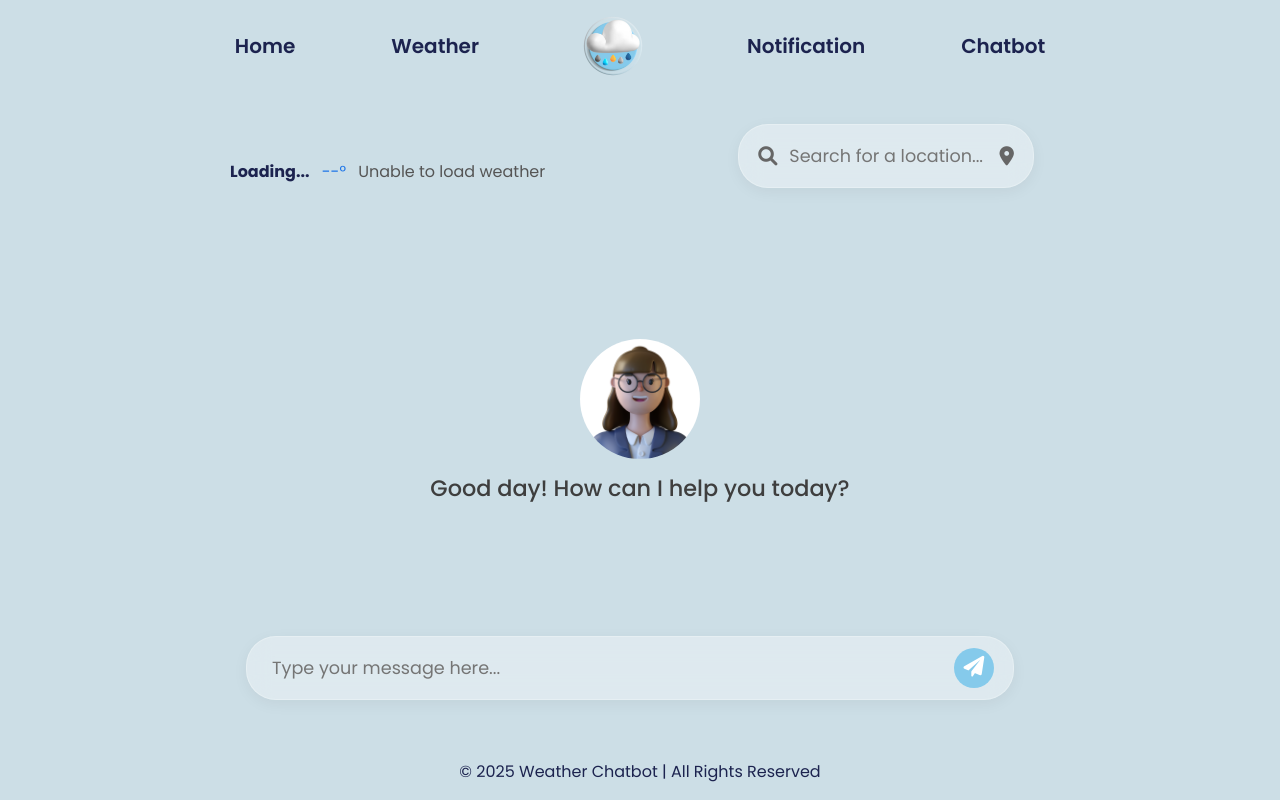
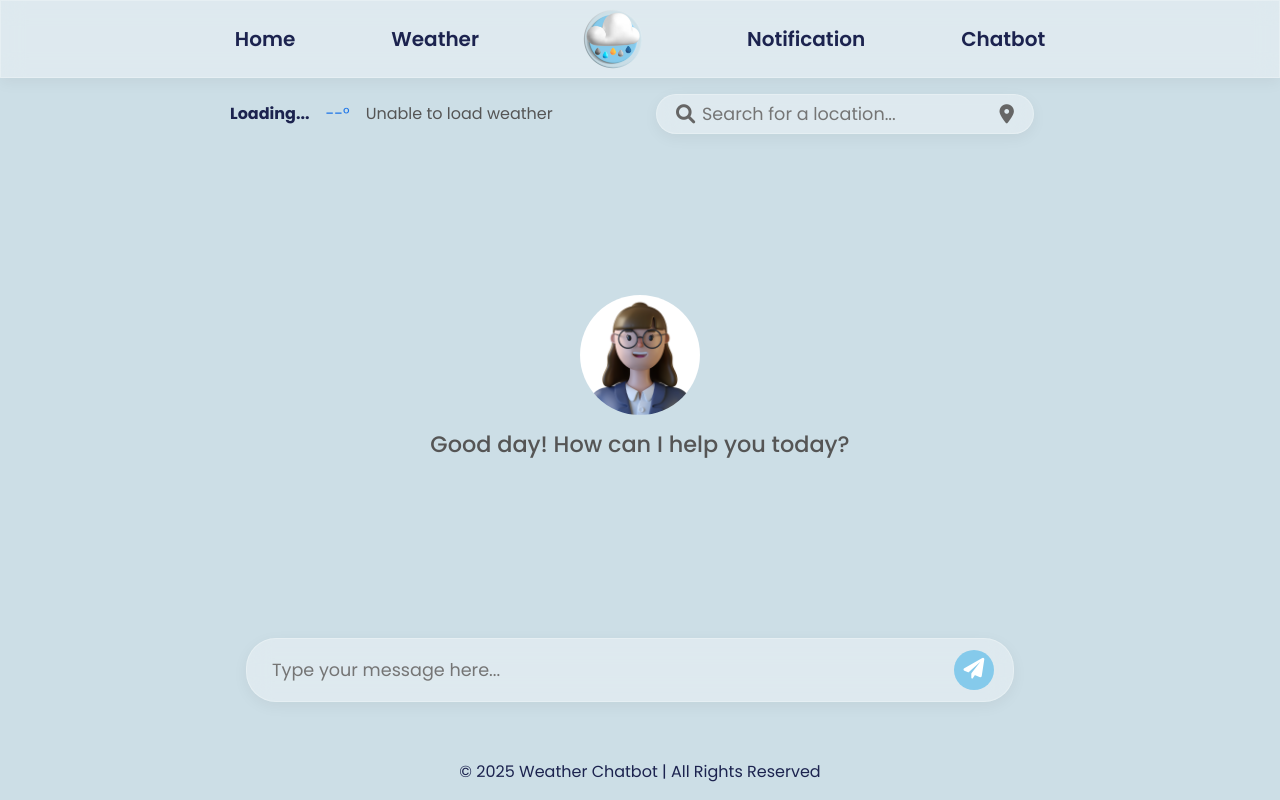
Before and after one commit to ywxvnz/weather-chatbot, a CodeIgniter app: page /WeatherChatbot/chatbot in a window 1280 px wide. Run offline with CodeIgniter, Linux system fonts and the light colour scheme.

Commit message:
glass effect

```diff
--- a/application/views/chatbot.php
+++ b/application/views/chatbot.php
@@ -2,9 +2,8 @@
 <link rel="stylesheet" href="<?= base_url('assets/css/dashboard.css') ?>">
 
 <div class="chatbot-container">
-    <!-- Top Info Row -->
-    <div class="row align-items-center mb-4 text-center text-md-start">
-        <div class="col-md-7 mb-2 mb-md-0">
+    <div class="top-bar">
+        <div class="col-md-6 mb-2 mb-md-0">
             <div class="chatbot-weather-info">
                 <span class="me-2 fw-bold" style="color: #1c234f;" id="locationDisplay">Loading...</span>
                 <span class="me-2" style="color: #1a73e8;" id="temperatureDisplay">--°</span>
@@ -12,7 +11,7 @@
             </div>
         </div>
 
-        <div class="col-md-5 d-flex justify-content-center justify-content-md-end">
+        <div class="col-md-6 d-flex justify-content-center justify-content-md-end">
             <div class="chatbot-search-section">
                 <div class="chatbot-search-box">
                     <i class="fas fa-search search-icon"></i>
@@ -33,7 +32,7 @@
         <div class="avatar-wrapper mx-auto mb-3">
           <img src="<?= base_url('assets/icons/avatar.png') ?>" alt="Chatbot Logo" class="avatar-logo">
         </div>
-        <h5 class="chat-greeting"><?= $greeting ?></h5>
+        <h5 class="chat-greeting" style="color:#555;"><?= $greeting ?></h5>
       </div>
     </div>
 
--- a/assets/css/chatbot.css
+++ b/assets/css/chatbot.css
@@ -1,7 +1,6 @@
 html, body {
     margin: 0;
     padding: 0;
-    background-color: #ccdee6;
     min-height: 100vh;
     font-family: 'Poppins', sans-serif;
 }
@@ -14,8 +13,17 @@ html, body {
     width: 90%;
     max-width: 900px;
     margin: 0 auto;
-    padding: 2rem 2.5rem;
+    padding: 1rem 2.5rem;
 }
+
+.top-bar {
+    display: flex;
+    align-items: center;       /* vertically aligned */
+    justify-content: space-between; /* spread them left & right */
+    width: 100%;
+    margin-bottom: 20px;
+}
+
 
 /* Common Glass Variables */
 :root {
@@ -94,10 +102,17 @@ html, body {
     box-shadow: 0 3px 10px rgba(0, 0, 0, 0.05);
 }
 
+.chatbot-weather-info {
+    display: flex;
+    align-items: center;      /* vertically center text inside the container */
+    gap: 0.5rem;              /* space between temp, location, condition */
+    line-height: 1;           /* prevent extra height from line spacing */
+    padding: 0;               /* remove extra padding */
+}
+
 .chatbot-search-section {
     width: 100%;
     max-width: 600px;
-    margin-bottom: 2rem;
     padding: 0 1rem;
 }
 
@@ -108,7 +123,7 @@ html, body {
 
 .chatbot-search-box input {
     width: 100%;
-    padding: 18px 50px;
+    padding: 6px 45px;
     border: none;
     border-radius: 30px;
 
--- a/assets/css/header.css
+++ b/assets/css/header.css
@@ -4,11 +4,12 @@ html, body {
 }
 
 .custom-navbar {
-	background: transparent !important;
-	box-shadow: none;
+    background: rgba(255, 255, 255, 0.35);
+    backdrop-filter: blur(12px);
+    -webkit-backdrop-filter: blur(12px);
+    border: 1px solid rgba(255, 255, 255, 0.25);
+	box-shadow: 0 4px 15px rgba(0, 0, 0, 0.05);
 	margin-top: 0 !important;
-	padding-top: 1rem;
-	padding-bottom: 1rem;
 }
 
 @media (max-width: 991.98px) {
```
